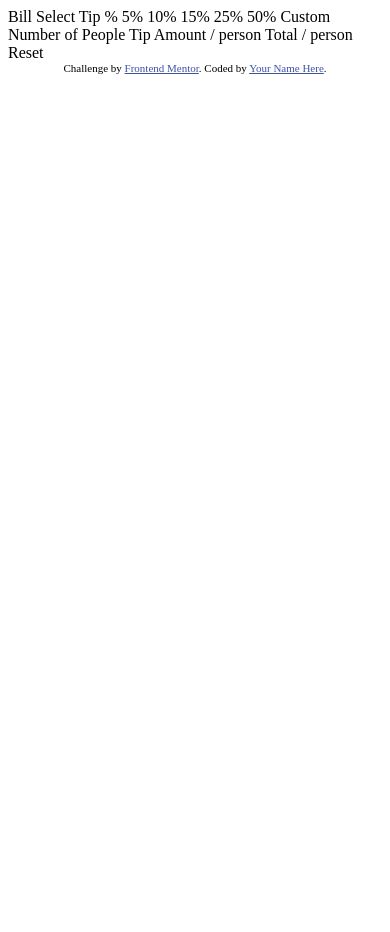
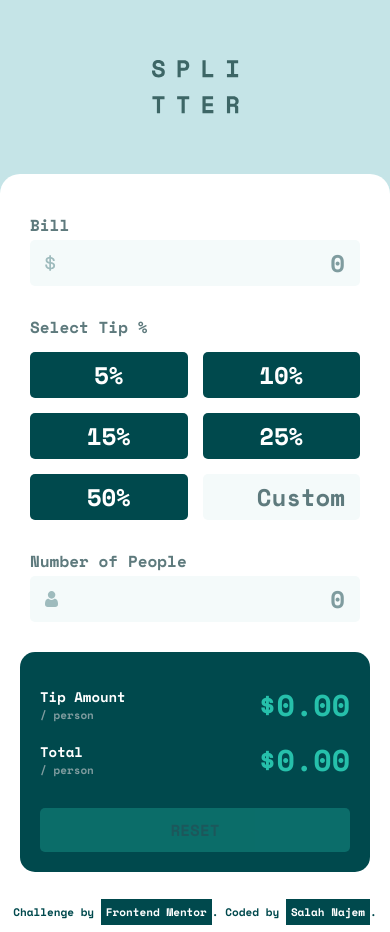
Before and after one commit to Salah1221/Tip-calculator-app, a plain HTML site: page index.html in a window 390 px wide. Before the commit the page ends 844 px from the top, so only its background shows below. Drawn offline with nearby package versions, Linux system fonts and the light colour scheme.

Commit message:
Finished the challenge

```diff
--- a/index.html
+++ b/index.html
@@ -1,44 +1,70 @@
 <!DOCTYPE html>
 <html lang="en">
+
 <head>
   <meta charset="UTF-8">
-  <meta name="viewport" content="width=device-width, initial-scale=1.0"> <!-- displays site properly based on user's device -->
+  <!-- displays site properly based on user's device -->
+  <meta name="viewport" content="width=device-width, initial-scale=1.0">
+  <link rel="icon" type="image/png" sizes="32x32" href="./images/favicon-32x32.png">
+  <!-- Linking the main css file -->
+  <link rel="stylesheet" href="styles.css">
+  <!-- Linking the font "Space Mono" from Google Fonts -->
+  <link rel="preconnect" href="https://fonts.googleapis.com">
+  <link rel="preconnect" href="https://fonts.gstatic.com" crossorigin>
+  <link href="https://fonts.googleapis.com/css2?family=Space+Mono:wght@700&display=swap" rel="stylesheet">
+  <!-- Linking the main js file -->
+  <script src="main.js" defer></script>
+  <title>Frontend Mentor | Tip calculator app</title>
+</head>
 
-  <link rel="icon" type="image/png" sizes="32x32" href="./images/favicon-32x32.png">
-
-  <title>Frontend Mentor | Tip calculator app</title>
-
-  <!-- Feel free to remove these styles or customise in your own stylesheet 👍 -->
-  <style>
-    .attribution { font-size: 11px; text-align: center; }
-    .attribution a { color: hsl(228, 45%, 44%); }
-  </style>
-</head>
 <body>
-
-  Bill
-
-  Select Tip %
-  5%
-  10%
-  15%
-  25%
-  50%
-  Custom
-
-  Number of People
-
-  Tip Amount
-  / person
-
-  Total
-  / person
-
-  Reset
-
+  <div class="container">
+    <img src="./images/logo.svg" alt="Splitter">
+    <div class="card">
+      <div class="input-fields">
+        <div class="bill-input">
+          <label for="bill">Bill</label>
+          <div>
+            <img src="./images/icon-dollar.svg" alt="gray dollar icon">
+            <input type="text" id="bill" placeholder="0" autocomplete="off" maxlength="12">
+          </div>
+        </div>
+        <div class="select-tip-input">
+          <label for="">Select Tip %</label>
+          <div class="tips-container">
+            <div class="tip unselected">5%</div>
+            <div class="tip unselected">10%</div>
+            <div class="tip unselected">15%</div>
+            <div class="tip unselected">25%</div>
+            <div class="tip unselected">50%</div>
+            <input type="text" class="tip-custom" placeholder="Custom" maxlength="3" autocomplete="off">
+          </div>
+        </div>
+        <div class="number-of-people-input">
+          <label for="nb-of-people">Number of People</label>
+          <div>
+            <img src="./images/icon-person.svg" alt="gray person icon">
+            <input type="text" id="nb-of-people" placeholder="0" autocomplete="off" maxlength="12">
+          </div>
+        </div>
+      </div>
+      <div class="result-screen">
+        <div class="result">
+          <div class="title">Tip Amount<br><span>/ person</span></div>
+          <div class="money">0.00</div>
+        </div>
+        <div class="result">
+          <div class="title">Total<br><span>/ person</span></div>
+          <div class="money">0.00</div>
+        </div>
+        <button disabled autocomplete="off">Reset</button>
+      </div>
+    </div>
+  </div>
   <div class="attribution">
     Challenge by <a href="https://www.frontendmentor.io?ref=challenge" target="_blank">Frontend Mentor</a>.
-    Coded by <a href="#">Your Name Here</a>.
+    Coded by <a href="#">Salah Najem</a>.
   </div>
 </body>
+
 </html>
--- /dev/null
+++ b/main.js
@@ -0,0 +1,112 @@
+// Global Variables
+let resetButton = document.querySelector(".result-screen button");
+let billInput = document.querySelector("#bill");
+let bill = -1;
+let tipButtons = document.querySelectorAll(".tip");
+let customTip = document.querySelector(".tip-custom");
+let tipValue = -1;
+let numberOfPeopleInput = document.querySelector("#nb-of-people");
+let numberOfPeople = -1;
+let tipResult = document.querySelector(".result:first-child .money");
+let totalResult = document.querySelector(".result:last-of-type .money");
+// Global Methods
+function removeNonDigit(input) {
+  let aux = parseFloat(input.value);
+  if (isNaN(+input.value)) {
+    if (isNaN(aux)) input.value = input.value.slice(1);
+    else input.value = aux;
+  }
+}
+function deselectAll(btnArr) {
+  btnArr.forEach((x) => {
+    x.classList.remove("selected");
+    x.classList.add("unselected");
+  });
+}
+function makePositive(input, num) {
+  if (num < -1) input.value = input.value.slice(1);
+  num = Math.abs(num);
+}
+function inputValidation() {
+  if (numberOfPeople == 0) {
+    numberOfPeopleInput.parentElement.parentElement.classList.add("invalid");
+    numberOfPeopleInput.classList.add("invalid");
+    return;
+  }
+  if (bill != -1 && tipValue != -1 && numberOfPeople != -1) {
+    updateResult();
+    resetButton.removeAttribute("disabled");
+  } else {
+    resetResult();
+    resetButton.setAttribute("disabled", "true");
+  }
+}
+function updateResult() {
+  let aux1 = (bill * (tipValue / 100)) / numberOfPeople;
+  let aux2 = (bill * (1 + tipValue / 100)) / numberOfPeople;
+  if (aux1.toString().split(".")[0].length >= 7) {
+    tipResult.innerHTML = aux1.toPrecision(3);
+  } else {
+    tipResult.innerHTML = aux1.toFixed(2);
+  }
+  if (aux2.toString().split(".")[0].length >= 7) {
+    totalResult.innerHTML = aux2.toPrecision(3);
+  } else {
+    totalResult.innerHTML = aux2.toFixed(2);
+  }
+}
+function resetResult() {
+  tipResult.innerHTML = "0.00";
+  totalResult.innerHTML = "0.00";
+}
+// Bill Input
+billInput.oninput = () => {
+  removeNonDigit(billInput);
+  if (billInput.value) bill = +billInput.value;
+  else bill = -1;
+  inputValidation();
+  makePositive(billInput, bill);
+};
+// Select Tip %
+tipButtons.forEach((btn, _, btnArr) => {
+  btn.onclick = () => {
+    deselectAll(btnArr);
+    btn.classList.add("selected");
+    btn.classList.remove("unselected");
+    customTip.value = "";
+    tipValue = +btn.textContent.slice(0, -1);
+    inputValidation();
+  };
+});
+customTip.oninput = () => {
+  removeNonDigit(customTip);
+  if (customTip.value) {
+    deselectAll(tipButtons);
+    tipValue = +customTip.value;
+  } else tipValue = -1;
+  inputValidation();
+  makePositive(customTip, tipValue);
+};
+// Number of people
+numberOfPeopleInput.oninput = () => {
+  removeNonDigit(numberOfPeopleInput);
+  if (numberOfPeopleInput.value) {
+    numberOfPeople = +numberOfPeopleInput.value;
+  } else numberOfPeople = -1;
+  numberOfPeopleInput.classList.remove("invalid");
+  numberOfPeopleInput.parentElement.parentElement.classList.remove("invalid");
+  inputValidation();
+  makePositive(numberOfPeopleInput, numberOfPeople);
+};
+// Tip Amount and Total
+resetButton.onclick = () => {
+  tipValue = -1;
+  bill = -1;
+  numberOfPeople = -1;
+  numberOfPeopleInput.value = "";
+  customTip.value = "";
+  billInput.value = "";
+  deselectAll(tipButtons);
+  resetButton.setAttribute("disabled", "true");
+  resetResult();
+};
--- /dev/null
+++ b/styles.css
@@ -0,0 +1,267 @@
+/* Global Rules */
+:root {
+  --strong-cyan: hsl(172, 67%, 45%);
+  --very-dark-cyan: hsl(183, 100%, 15%);
+  --dark-grayish-cyan: hsl(186, 14%, 43%);
+  --grayish-cyan: hsl(184, 14%, 56%);
+  --light-grayish-cyan: hsl(185, 41%, 84%);
+  --very-light-grayish-cyan: hsl(189, 41%, 97%);
+  --hover-color: hsl(173, 61%, 77%);
+}
+* {
+  margin: 0;
+  padding: 0;
+  -webkit-box-sizing: border-box;
+  -moz-box-sizing: border-box;
+  box-sizing: border-box;
+}
+body {
+  font-family: "Space Mono", monospace;
+  font-size: 24px;
+  background-color: var(--light-grayish-cyan);
+}
+label {
+  font-size: 16px;
+  color: var(--dark-grayish-cyan);
+  position: relative;
+}
+input {
+  font-size: 24px;
+  font-family: "Space Mono", monospace;
+  text-align: right;
+  background-color: var(--very-light-grayish-cyan);
+  padding: 5px 15px;
+  border-radius: 5px;
+  border: none;
+  color: var(--very-dark-cyan);
+}
+input:not(.tip-custom) {
+  width: 100%;
+}
+input:focus {
+  outline: 2.4px solid var(--strong-cyan);
+}
+input:not(.tip-custom)::placeholder {
+  color: var(--grayish-cyan);
+}
+label + div {
+  position: relative;
+}
+label + div > img {
+  position: absolute;
+  top: 50%;
+  transform: translateY(-50%);
+  left: 15px;
+}
+button {
+  font-size: 24px;
+  font-family: "Space Mono", monospace;
+  text-transform: uppercase;
+  border: none;
+  color: var(--very-dark-cyan);
+  background-color: var(--strong-cyan);
+}
+input.invalid {
+  outline: 2.4px solid red;
+  position: relative;
+}
+div.invalid::before {
+  position: absolute;
+  content: "Can't be zero";
+  color: red;
+  right: 0;
+  top: 8px;
+  font-size: 16px;
+}
+/* End Global Rules */
+/* Tip Calculator */
+.container {
+  display: flex;
+  flex-direction: column;
+  align-items: center;
+  justify-content: center;
+  min-height: 100vh;
+  width: 100%;
+}
+.container > img {
+  margin-bottom: 60px;
+}
+.card {
+  background-color: white;
+  padding: 30px;
+  display: flex;
+  border-radius: 20px;
+  box-shadow: 0 0 50px rgba(0, 0, 0, 0.05);
+}
+.card .input-fields .select-tip-input .tips-container {
+  display: grid;
+  grid-template-columns: repeat(3, minmax(120px, auto));
+  gap: 15px;
+  margin-top: 10px;
+}
+.card .input-fields .select-tip-input .tips-container .tip {
+  background-color: var(--very-dark-cyan);
+  color: white;
+  display: flex;
+  align-items: center;
+  justify-content: center;
+  padding: 5px;
+  border-radius: 5px;
+  cursor: pointer;
+  user-select: none;
+  transition: background-color 0.3s, color 0.3s;
+}
+.card .input-fields .select-tip-input .tips-container .unselected:hover {
+  background-color: var(--hover-color);
+  color: var(--very-dark-cyan);
+}
+.card .input-fields .select-tip-input .tips-container .selected {
+  background-color: var(--strong-cyan);
+  color: var(--very-dark-cyan);
+  cursor: default;
+}
+.card .input-fields .select-tip-input .tips-container .tip-custom {
+  width: 120px;
+}
+.card .input-fields .select-tip-input .tips-container .tip-custom::placeholder {
+  color: var(--dark-grayish-cyan);
+  opacity: 1;
+}
+.card .input-fields > div:not(:last-child) {
+  margin-bottom: 20px;
+}
+.card .input-fields {
+  margin-right: 40px;
+  padding: 10px;
+}
+.number-of-people-input {
+  position: relative;
+}
+.card .result-screen {
+  background-color: var(--very-dark-cyan);
+  color: white;
+  font-size: 14px;
+  padding: 30px;
+  border-radius: 15px;
+  min-width: 400px;
+  position: relative;
+}
+.card .result-screen .result {
+  display: flex;
+  align-items: center;
+  justify-content: space-between;
+}
+.card .result-screen .result:first-child {
+  margin-bottom: 30px;
+}
+.card .result-screen .result span {
+  font-size: 11px;
+  display: block;
+  width: fit-content;
+  color: var(--grayish-cyan);
+}
+.card .result-screen .money {
+  font-size: 40px;
+  color: var(--strong-cyan);
+  text-align: right;
+  margin-left: 20px;
+}
+.card .result-screen .money::before {
+  content: "$";
+}
+.card .result-screen button {
+  bottom: 30px;
+  left: 30px;
+  width: calc(100% - 60px);
+  border-radius: 5px;
+  font-size: 16px;
+  padding: 10px;
+  position: absolute;
+  cursor: pointer;
+  transition: background-color 0.3s, color 0.3s;
+}
+.card .result-screen button:not(:disabled):hover {
+  background-color: var(--hover-color);
+}
+.card .result-screen button:disabled {
+  opacity: 0.3;
+  cursor: default;
+  color: var(--dark-grayish-cyan);
+}
+@media (max-width: 900px) {
+  .container > img {
+    margin-top: 60px;
+  }
+  .card {
+    flex-direction: column;
+    width: 100%;
+    padding: 20px;
+    border-bottom-left-radius: 0;
+    border-bottom-right-radius: 0;
+    box-shadow: none;
+  }
+  .card .input-fields {
+    margin: 0;
+    margin-bottom: 20px;
+  }
+  .card .input-fields .select-tip-input .tips-container {
+    grid-template-columns: repeat(2, minmax(120px, 1fr));
+  }
+  .card .input-fields .select-tip-input .tips-container .tip-custom {
+    width: auto;
+  }
+  .card .result-screen {
+    padding: 20px;
+    min-height: 220px;
+    min-width: 100%;
+  }
+  .card .result-screen .money {
+    font-size: 30px;
+    margin: 0;
+  }
+  .card .result-screen .result:first-child {
+    margin-top: 10px;
+    margin-bottom: 10px;
+  }
+  .card .result-screen button {
+    left: 20px;
+    bottom: 20px;
+    width: calc(100% - 40px);
+  }
+}
+/* End Tip Calculator */
+/* Attribution Section */
+.attribution {
+  font-size: 11px;
+  position: absolute;
+  left: 50%;
+  bottom: 5px;
+  transform: translateX(-50%);
+  text-align: center;
+  color: var(--very-dark-cyan);
+}
+.attribution a {
+  color: var(--light-grayish-cyan);
+  text-decoration: none;
+  background-color: var(--very-dark-cyan);
+  display: inline-block;
+  padding: 5px;
+  transition: background-color 0.3s;
+}
+.attribution a:hover {
+  background-color: var(--strong-cyan);
+}
+@media (max-width: 900px) {
+  .attribution {
+    position: relative;
+    left: 0;
+    bottom: 0;
+    transform: none;
+    padding: 7px;
+    background-color: white;
+  }
+  .attribution a {
+    color: white;
+  }
+}
+/* End Attribution Section */
```
